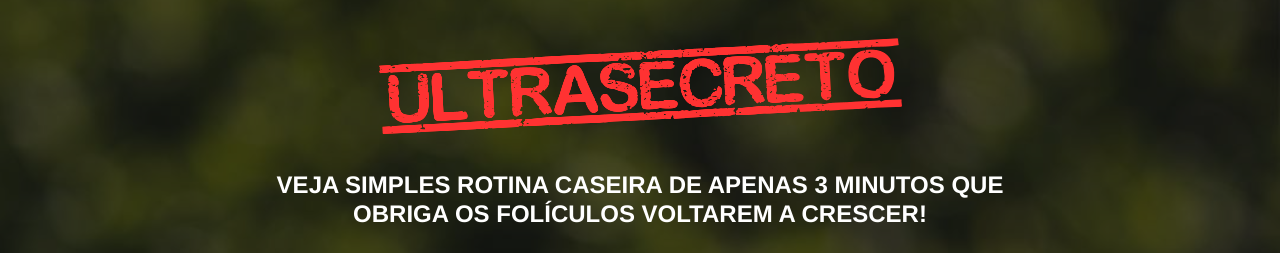
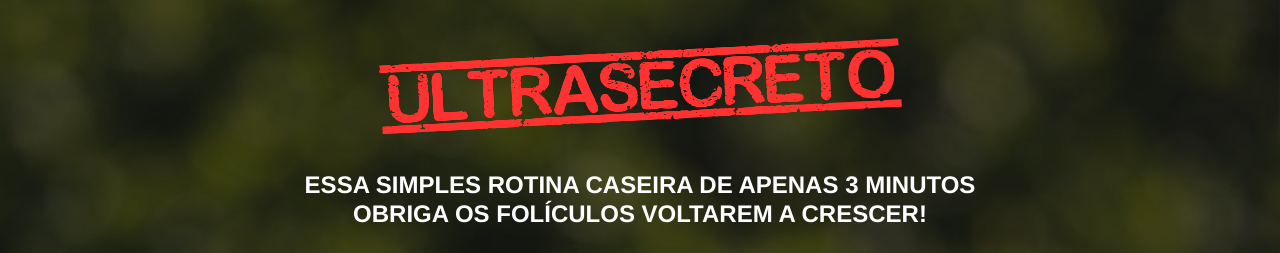
Before and after one commit to Rivork/saudehomem, a plain HTML site: page index.html in a window 1280 px wide. Shown: the top 253 px of the page. Drawn offline with nearby package versions, Linux system fonts and the light colour scheme.

Commit message:
Add files via upload

```diff
--- a/index.html
+++ b/index.html
@@ -38,7 +38,7 @@
             <img class="img-fluid" src="./assets/img/ultrasecreto.PNG">
 
             <!-- Headline -->
-            <h4 class="my-4"><b>VEJA SIMPLES ROTINA CASEIRA DE APENAS 3 MINUTOS QUE OBRIGA OS FOLÍCULOS VOLTAREM A CRESCER!</b></h4>
+            <h4 class="my-4"><b>ESSA SIMPLES ROTINA CASEIRA DE APENAS 3 MINUTOS OBRIGA OS FOLÍCULOS VOLTAREM A CRESCER!</b></h4>
             <!-- Headline -->
             <h8 class="my-4"><b>Assista a explicação de 2 minutos até o final para prosseguir:</b></h8><br>
 
```
Also changed, not shown: ps/bg2.jpeg.
